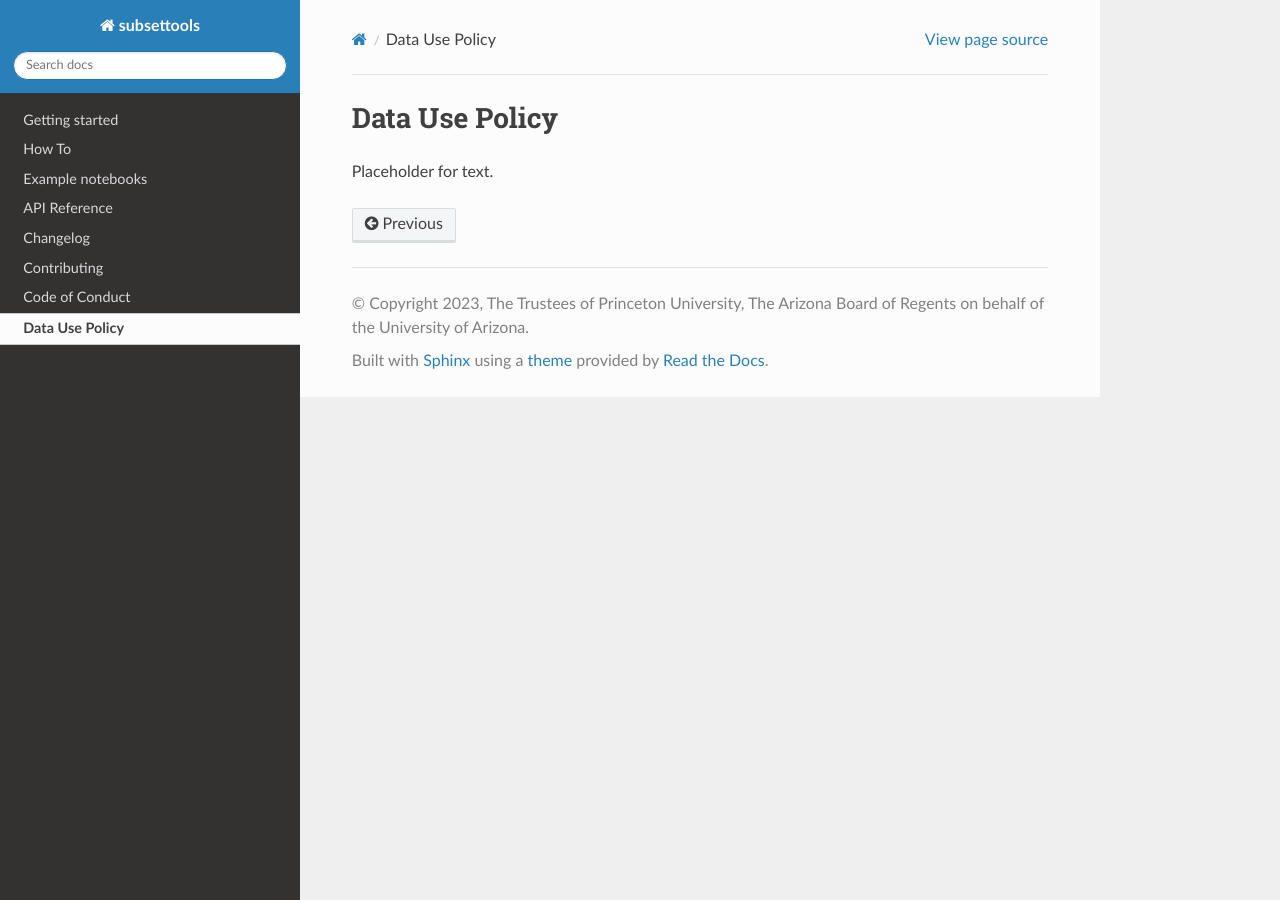
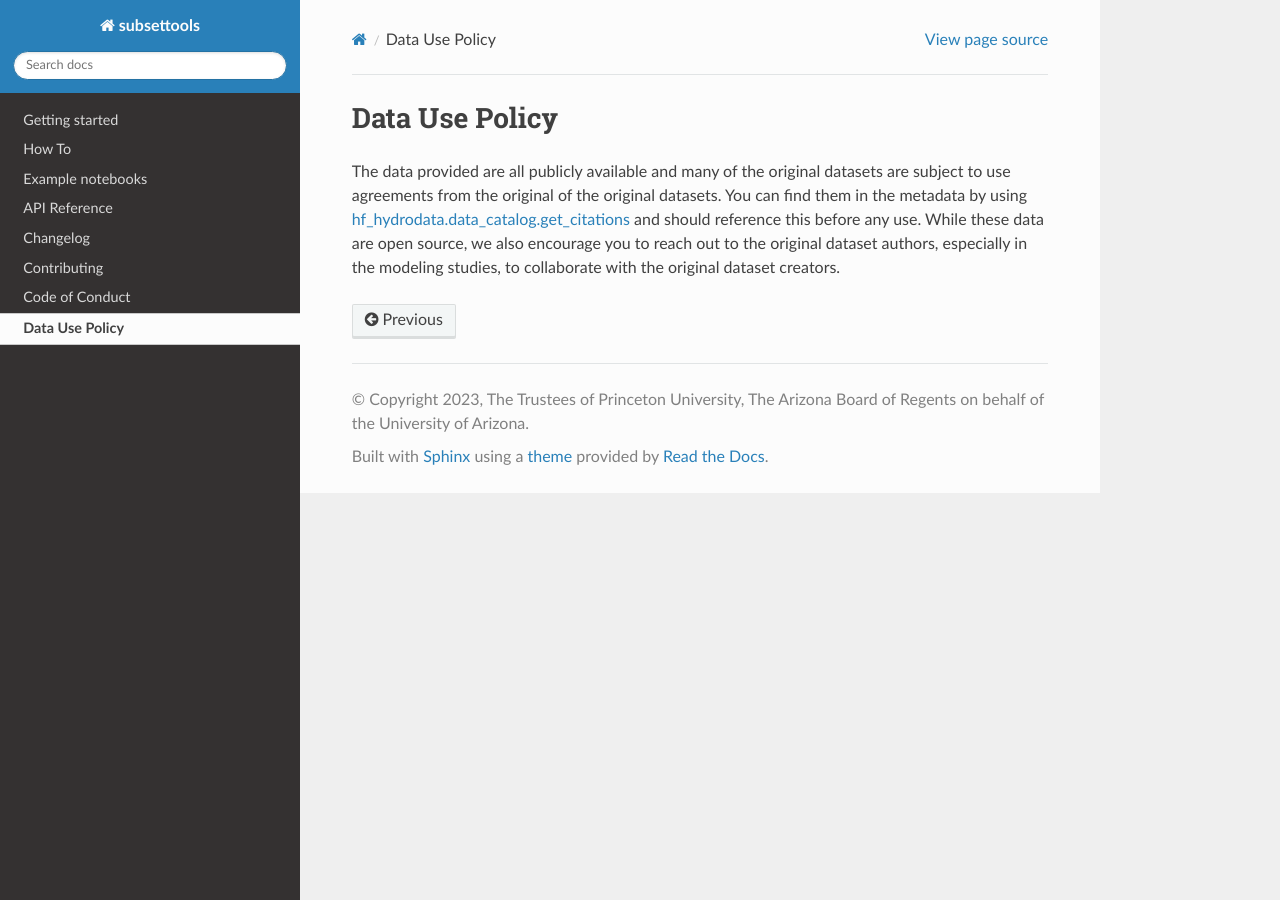
Before and after one commit to hydroframe/subsettools, a Sphinx documentation site: the page built from docs/data_use_policy.md, in a window 1280 px wide. Built offline with Sphinx 7.4.7 and the Read the Docs theme 2.0.0, drawn with Linux system fonts in a browser that asks for light colours.

Commit message:
Update data_use_policy.md

```diff
--- a/docs/data_use_policy.md
+++ b/docs/data_use_policy.md
@@ -1,4 +1,8 @@
 # Data Use Policy
 
-
-Placeholder for text.
+The data provided are all publicly available and many of the original datasets are subject
+to use agreements from the original of the original datasets.  You can find them in the metadata
+by using [hf_hydrodata.data_catalog.get_citations](https://hf-hydrodata.readthedocs.io/en/latest/hf_hydrodata.data_catalog.html#hf_hydrodata.data_catalog.get_citations)
+and should reference this before any use. While these data are open source,
+we also encourage you to reach out to the original dataset authors, especially in the modeling studies,
+to collaborate with the original dataset creators.
```
